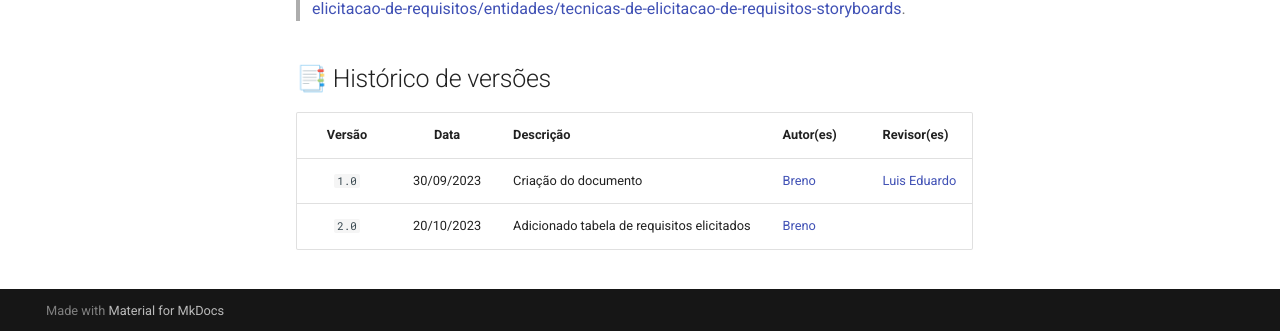
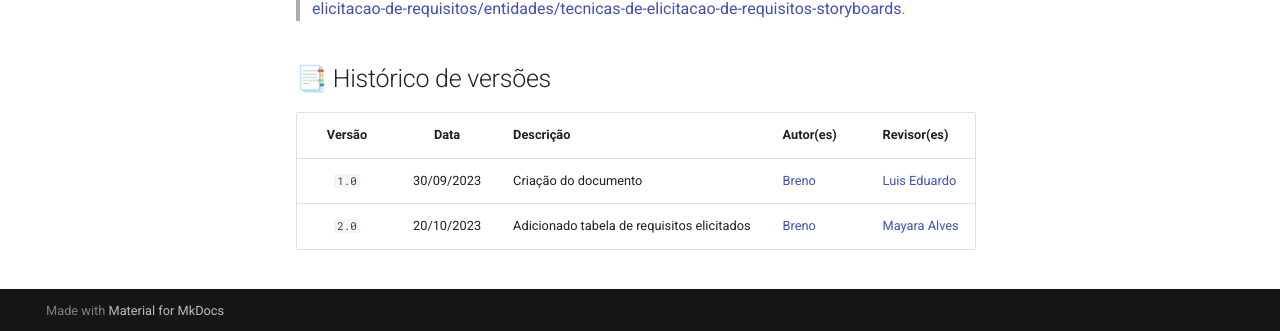
Before and after one commit to Requisitos-de-Software/2023.2-Carteira_Digital_de_Transito, an MkDocs documentation site: the page built from docs/elicitação/storyboard.md, in a window 1280 px wide and 900 px high, scrolled down 1122 px. Shown: the part 566-897 px from the top of the window. Built offline with MkDocs 1.6.1 and Material for MkDocs 9.7.7, drawn with Linux system fonts in a browser that asks for light colours.

Commit message:
Update storyboard.md

```diff
--- a/docs/elicitação/storyboard.md
+++ b/docs/elicitação/storyboard.md
@@ -95,4 +95,4 @@ Legenda:
 Versão  |   Data    | Descrição | Autor(es)     | Revisor(es)|
 :-----: | :----:    | ------    | ----------    | ----------|
 |`1.0`|30/09/2023|Criação do documento | [Breno](https://github.com/brenob6) | [Luis Eduardo](https://github.com/LuisMiranda10)|
-|`2.0`|20/10/2023|Adicionado tabela de requisitos elicitados|[Breno](https://github.com/brenob6)|
+|`2.0`|20/10/2023|Adicionado tabela de requisitos elicitados|[Breno](https://github.com/brenob6)|  [Mayara Alves](https://github.com/Mayara-tech)
```
